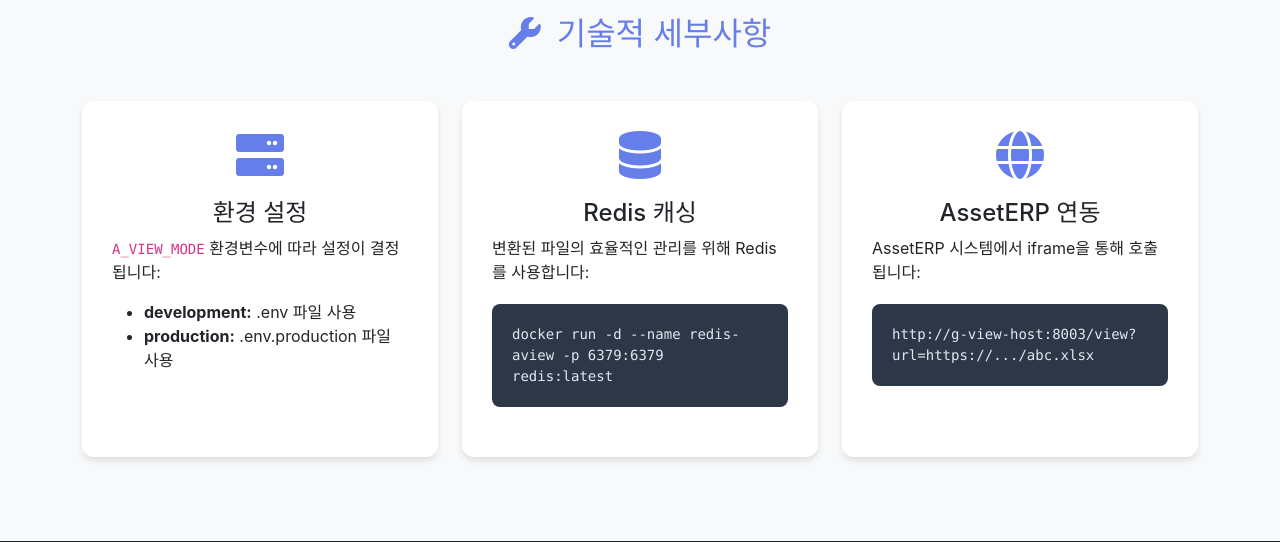
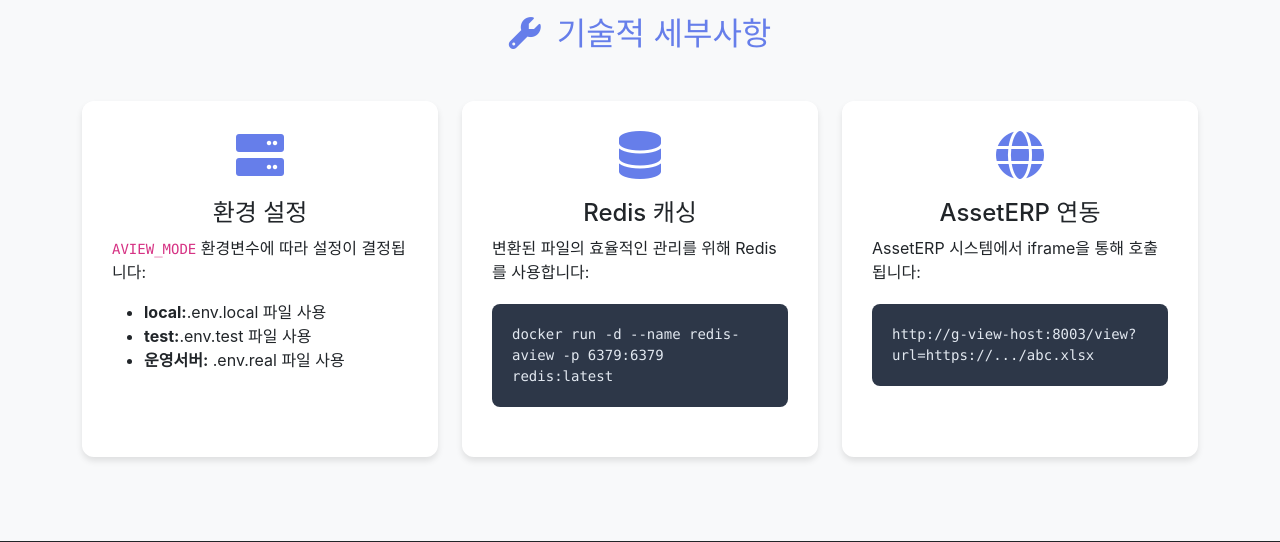
Before and after one commit to KimDoYoung/a-view, a Python web app: template app/templates/about.html in a window 1280 px wide. Shown: the part 3153-3695 px from the top of the page. Run offline with Jinja, Linux system fonts and the light colour scheme; the template is opened without the code that fills it, so the values that code supplies are empty.

Commit message:
docs: 환경 변수 이름 수정 및 추가 설명 업데이트

```diff
--- a/app/templates/about.html
+++ b/app/templates/about.html
@@ -327,10 +327,11 @@
                             <i class="fas fa-server feature-icon"></i>
                             <h4>환경 설정</h4>
                         </div>
-                        <p><code>A_VIEW_MODE</code> 환경변수에 따라 설정이 결정됩니다:</p>
+                        <p><code>AVIEW_MODE</code> 환경변수에 따라 설정이 결정됩니다:</p>
                         <ul>
-                            <li><strong>development:</strong> .env 파일 사용</li>
-                            <li><strong>production:</strong> .env.production 파일 사용</li>
+                            <li><strong>local:</strong>.env.local 파일 사용</li>
+                            <li><strong>test:</strong>.env.test 파일 사용</li>
+                            <li><strong>운영서버:</strong> .env.real 파일 사용</li>
                         </ul>
                     </div>
                 </div>
```
Also changed, not shown: README.md.
